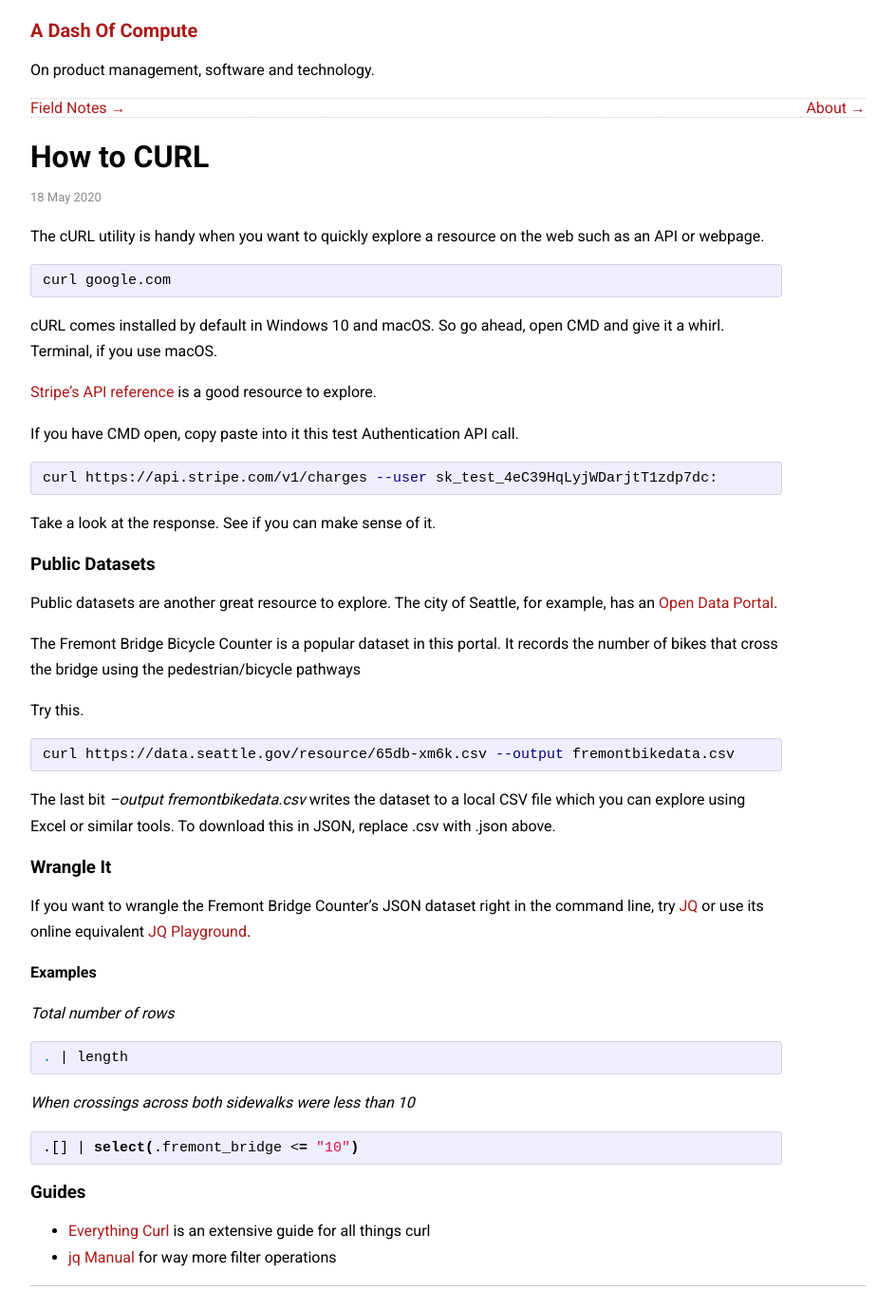
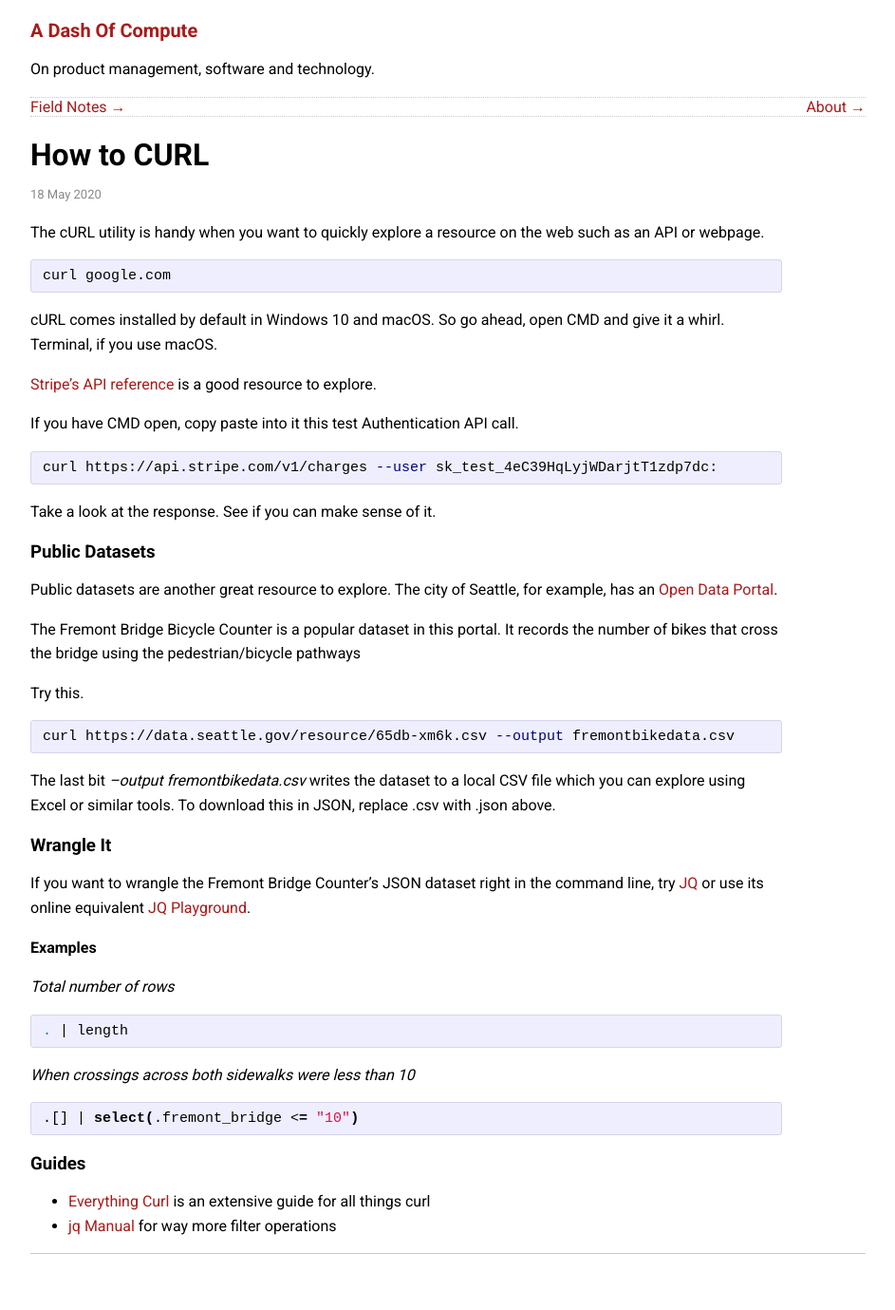
Before and after one commit to sautee/sautee.github.io, a Jekyll site: the page built from _posts/2020-05-18-howtocurl.md, in a window 1280 px wide. Shown: the whole page at 95% size, without its empty margins (168-1111 px from the left). Built offline with Jekyll 4.4.1, drawn with Linux system fonts in a browser that asks for light colours; after the commit the page ends 1345 px from its top, so only the background shows below that.

Commit message:
Update site.css

```diff
--- a/css/site.css
+++ b/css/site.css
@@ -13,7 +13,7 @@
 }
 
 .content, p, ul, li, ol, em, strong {
-    line-height: 1.7em;
+    line-height: 1.6em;
     color: #000000;
 }
 
```
